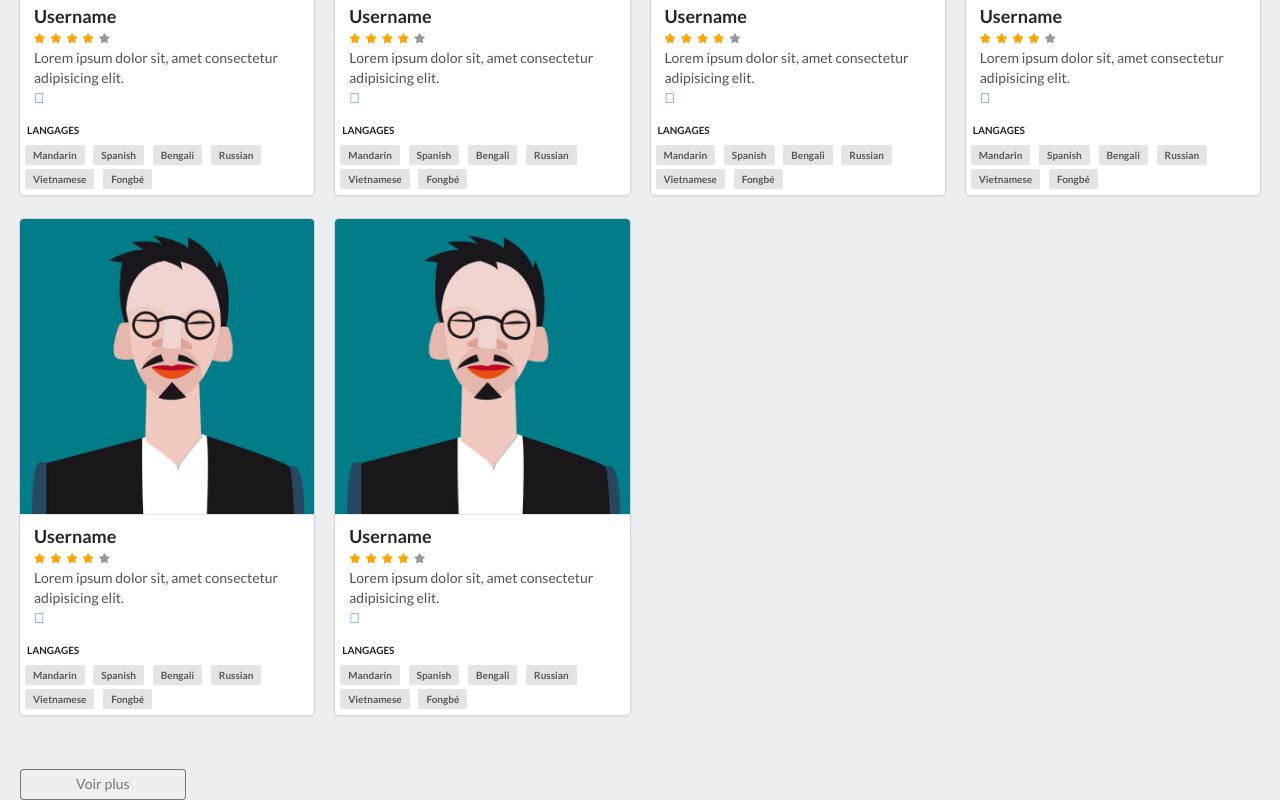
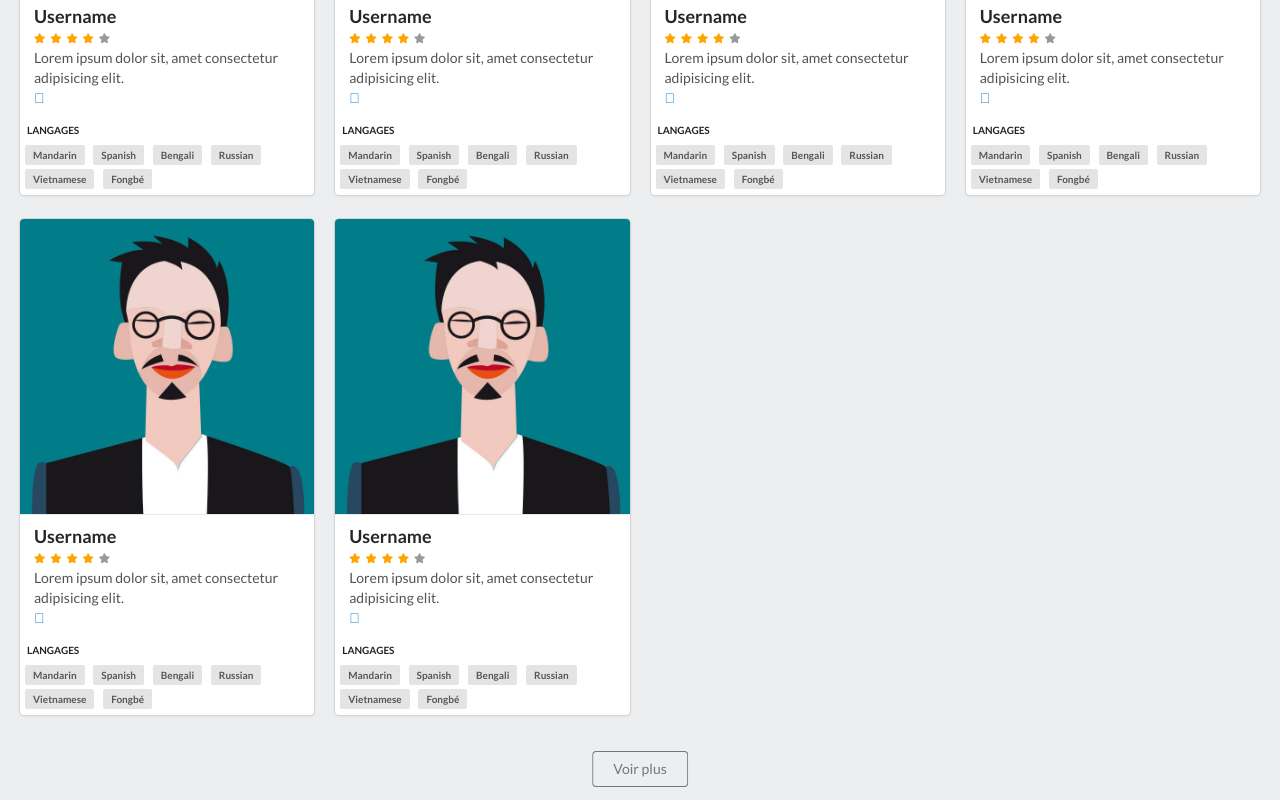
Before and after one commit to Raphjacksun7/nvg-traductor, a plain HTML site: page index.html in a window 1280 px wide. Shown: the part 481-1281 px from the top of the page. Drawn offline with Linux system fonts and the light colour scheme.

Commit message:
first commit

```diff
--- a/assets/main.css
+++ b/assets/main.css
@@ -113,7 +113,7 @@
 
 .slideshow {
     list-style-type: none;
-  }
+}
 
   .slide {
       top: 0;
@@ -192,7 +192,6 @@
       opacity: 1;
   }
 
-
   .content .form {
     background: white;
     z-index: 1;
@@ -205,6 +204,13 @@
     width: 50%;
   }
 
+  .ui.grey {
+    margin-bottom: 5em;
+    position: absolute;
+    left: 50%;
+    -ms-transform: translate(-50%, -50%);
+    transform: translate(-50%, -50%);
+  }
 
 
   /* Back to top button  */
--- a/index.html
+++ b/index.html
@@ -357,9 +357,7 @@
       </div>
     </div>
 
-    <div class="mb-5">
-      <button class="ui grey basic button" style="padding: .6em 4em;">Voir plus</button>
-    </div>
+    <button class="ui grey basic button">Voir plus</button>
 
 
 <script src="assets/js/jquery-3.1.1.min.js" ></script>
```
